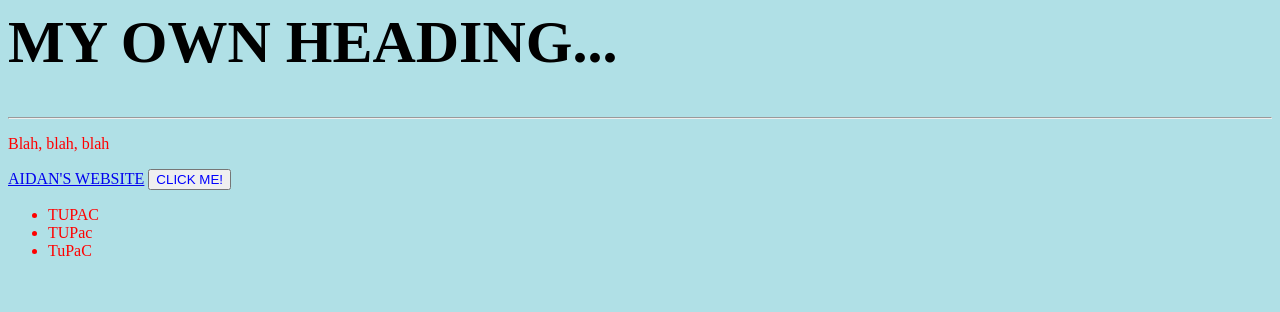
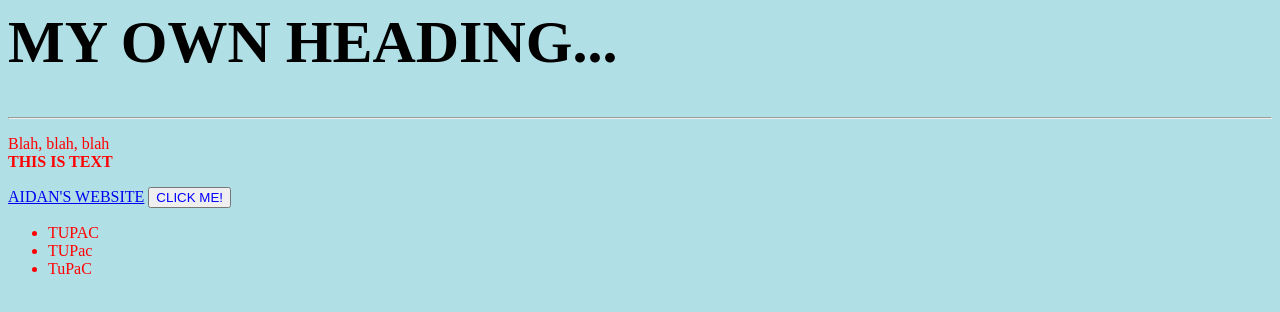
Before and after one commit to Hajile1293/New-Website, a plain HTML site: page index.html in a window 1280 px wide. Drawn offline with Linux system fonts and the light colour scheme.

Commit message:
Update index.html

```diff
--- a/index.html
+++ b/index.html
@@ -7,7 +7,10 @@
 
 <h1 style="font-size:60px;">MY OWN HEADING...</h1>
   <hr>
-<p style="color:red">Blah, blah, blah</p>
+<p style="color:red">Blah, blah, blah
+  <br>
+  <b>THIS IS TEXT</b>
+  </p>
   <a href="http://www.aianmoo16.com">AIDAN'S WEBSITE</a>
 
   <button style="color:blue;">CLICK ME!</button>
```
